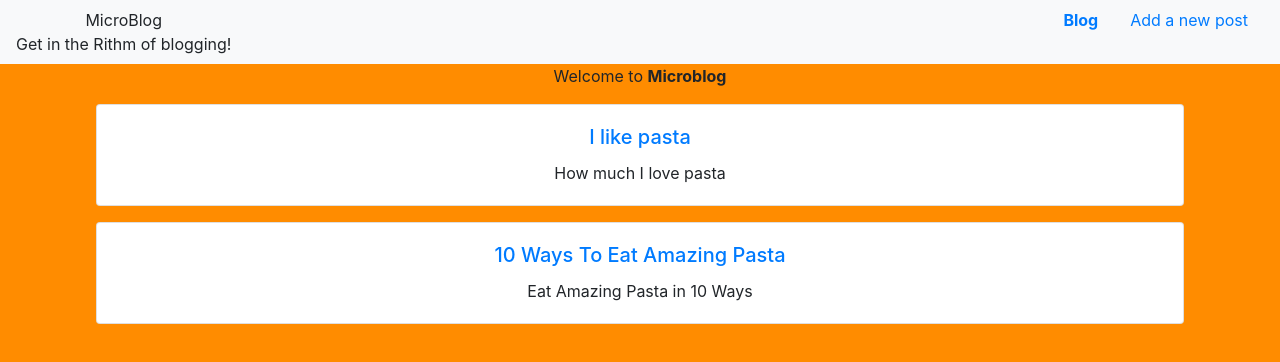
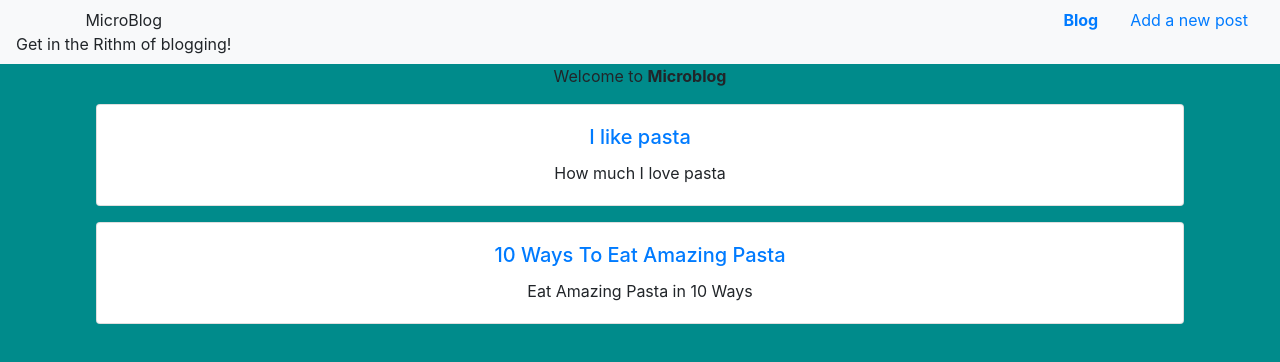
Before and after one commit to zacbennett/Blogly, a React (Create React App) app in the folder frontend/: page / in a window 1280 px wide. Shown: the top 362 px of the page. Built offline with nearby package versions, Linux system fonts and the light colour scheme.

Commit message:
changed color of background

```diff
--- a/frontend/src/App.css
+++ b/frontend/src/App.css
@@ -1,6 +1,6 @@
 .App {
   text-align: center;
-  background-color: darkorange;
+  background-color: darkcyan;
   height: 100vh;
 }
 
```
